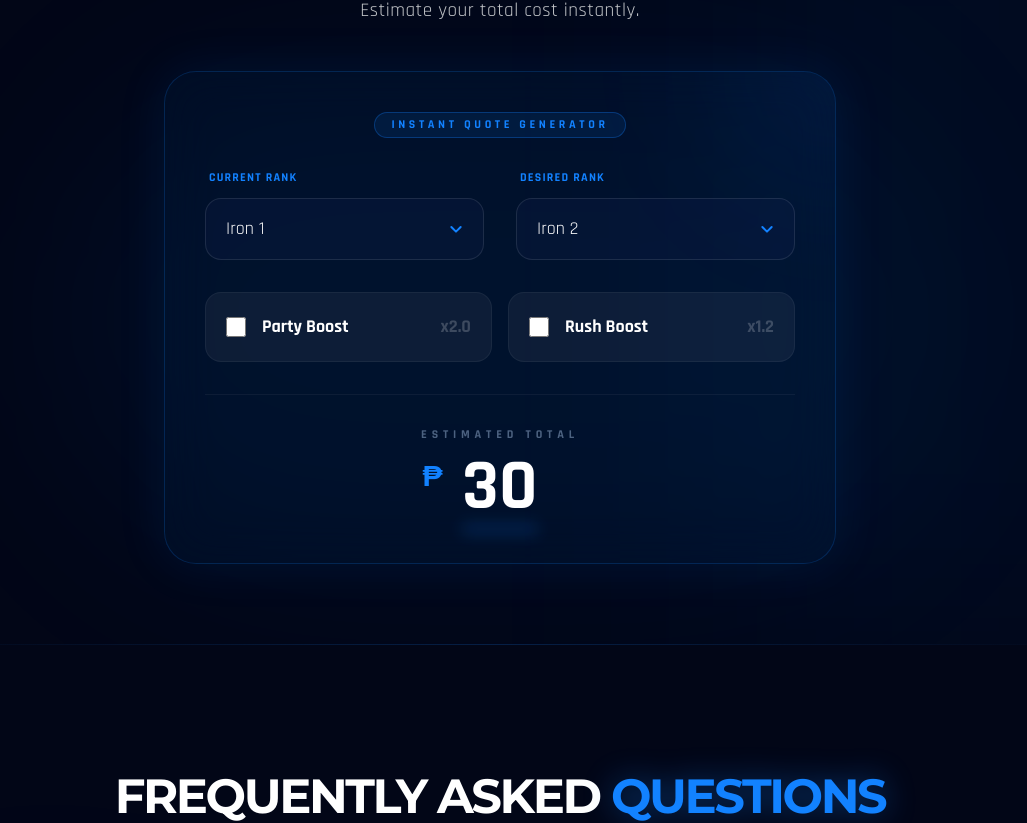
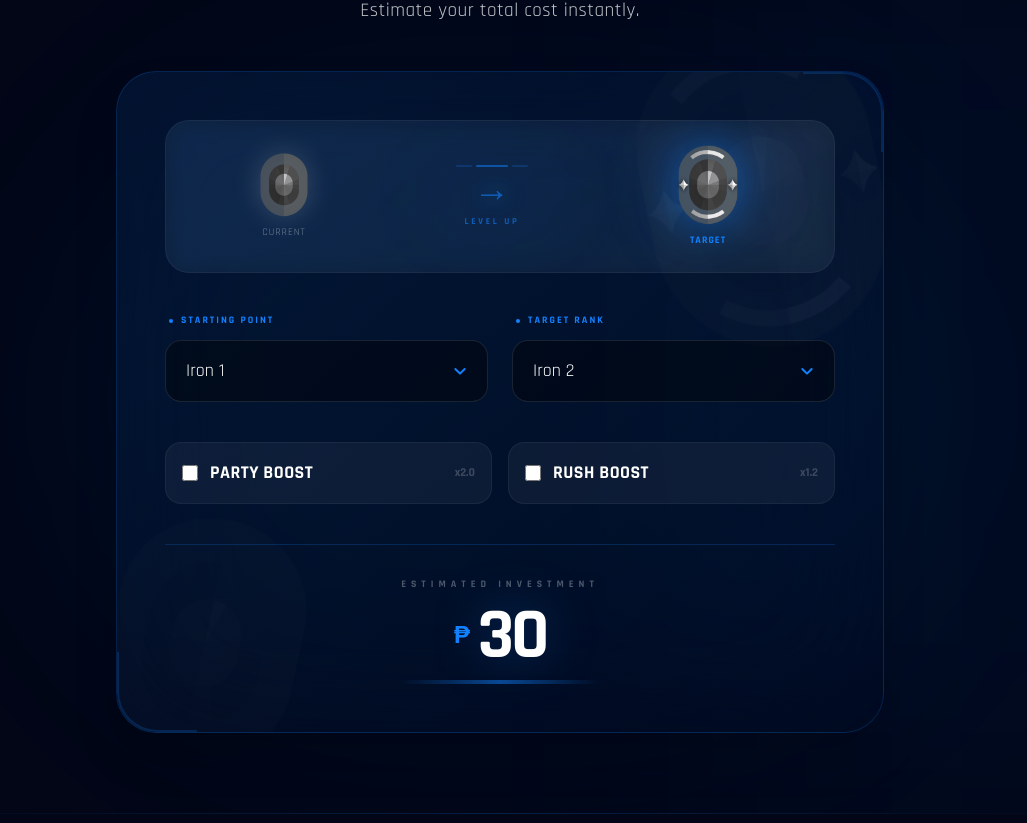
Before and after one commit to MCR-165/xe-boosting, a Next.js app: page / in a window 1280 px wide. Shown: the part 3140-3963 px from the top of the page, without its empty margins (140-1167 px from the left). Built offline with nearby package versions, Linux system fonts and the light colour scheme.

Commit message:
Visual Enhancement for BoostCalculator

```diff
--- a/components/pricing/BoostCalculator.tsx
+++ b/components/pricing/BoostCalculator.tsx
@@ -2,12 +2,24 @@
 
 import { useState } from 'react';
 import { ranks } from './rankData';
+
+// Helper to get icon path (matching your PriceCard logic)
+const getRankIcon = (rankName: string) => {
+  if (!rankName) return "";
+  let name = rankName.trim();
+  name = name.charAt(0).toUpperCase() + name.slice(1);
+  const cleanName = name.replace(/\s+/g, '_');
+  return `/ranks/${cleanName}_Rank.png`;
+};
 
 export default function BoostCalculator() {
   const [currentRank, setCurrentRank] = useState('iron1');
   const [desiredRank, setDesiredRank] = useState('iron2');
   const [partyBoost, setPartyBoost] = useState(false);
   const [rushBoost, setRushBoost] = useState(false);
+
+  const currentData = ranks.find(r => r.id === currentRank);
+  const desiredData = ranks.find(r => r.id === desiredRank);
 
   const calculatePrice = () => {
     const currentIndex = ranks.findIndex(r => r.id === currentRank);
@@ -36,104 +48,131 @@ export default function BoostCalculator() {
   const result = calculatePrice();
 
   return (
-    <div className="relative group p-10 bg-[#1282FF]/5 border border-[#1282FF]/20 rounded-[2rem] backdrop-blur-xl shadow-[0_0_50px_rgba(18,130,255,0.1)] max-w-2xl mx-auto overflow-hidden">
-      {/* Dynamic Background Ornament */}
-      <div className="absolute -top-24 -right-24 w-48 h-48 bg-[#1282FF]/10 blur-[80px] rounded-full pointer-events-none" />
+    <div className="relative group p-8 md:p-12 bg-gradient-to-br from-[#1282FF]/10 to-transparent border border-[#1282FF]/20 rounded-[2.5rem] backdrop-blur-3xl shadow-2xl max-w-3xl mx-auto overflow-hidden transition-all duration-500 hover:border-[#1282FF]/40">
 
-      <div className="relative z-10 space-y-8">
-        {/* Title Tag */}
-        <div className="flex justify-center">
-          <span className="px-4 py-1 rounded-full bg-[#1282FF]/10 border border-[#1282FF]/30 text-[#1282FF] font-rajdhani text-xs font-bold tracking-[0.3em] uppercase">
-            Instant Quote Generator
-          </span>
+      {/* 1. BACKGROUND WATERMARKS - Large low opacity rank icons */}
+      <div className="absolute -left-10 -bottom-10 w-64 h-64 opacity-[0.03] pointer-events-none rotate-12 transition-all duration-700 group-hover:scale-110">
+        <img src={getRankIcon(currentData?.name || "")} alt="" className="w-full h-full object-contain" />
+      </div>
+      <div className="absolute -right-10 -top-10 w-80 h-80 opacity-[0.05] pointer-events-none -rotate-12 transition-all duration-700 group-hover:scale-110">
+        <img src={getRankIcon(desiredData?.name || "")} alt="" className="w-full h-full object-contain" />
+      </div>
+
+      {/* 2. TACTICAL ACCENTS */}
+      <div className="absolute top-0 right-0 w-20 h-20 border-t-2 border-r-2 border-[#1282FF]/20 rounded-tr-[2.5rem]" />
+      <div className="absolute bottom-0 left-0 w-20 h-20 border-b-2 border-l-2 border-[#1282FF]/20 rounded-bl-[2.5rem]" />
+
+      <div className="relative z-10 space-y-10">
+
+        {/* 3. RANK PREVIEW HEADER - "The Journey" */}
+        <div className="flex items-center justify-around bg-white/5 p-6 rounded-3xl border border-white/5 backdrop-blur-md relative overflow-hidden">
+          {/* Subtle "Flow" Beam behind the arrow */}
+          <div className="absolute left-1/2 top-1/2 -translate-x-1/2 -translate-y-1/2 w-32 h-8 bg-[#1282FF]/10 blur-2xl rounded-full" />
+
+          <div className="text-center space-y-2 relative z-10">
+            <div className="relative w-16 h-16 mx-auto group-hover:scale-110 transition-transform duration-500">
+              <img src={getRankIcon(currentData?.name || "")} alt="" className="w-full h-full object-contain drop-shadow-[0_0_15px_rgba(255,255,255,0.2)]" />
+            </div>
+            <div className="font-rajdhani text-[10px] text-white/40 uppercase tracking-widest">Current</div>
+          </div>
+
+      {/* ADJUSTED: Larger, more aggressive Arrow transition */}
+      <div className="flex flex-col items-center relative z-10 px-4">
+        <div className="flex items-center gap-1 mb-1">
+            <div className="h-[2px] w-4 bg-[#1282FF]/20 rounded-full" />
+            <div className="h-[2px] w-8 bg-[#1282FF]/50 rounded-full" />
+            <div className="h-[2px] w-4 bg-[#1282FF]/20 rounded-full" />
         </div>
+        {/* Text-4xl size and Black weight for a "heavy" look */}
+        <span className="text-[#1282FF] text-4xl font-black animate-pulse drop-shadow-[0_0_10px_#1282FF]">
+          →
+        </span>
+        <div className="font-rajdhani text-[9px] font-bold text-[#1282FF] mt-1 tracking-[0.3em] uppercase opacity-60">Level Up</div>
+      </div>
 
-        {/* Input Grid */}
-        <div className="grid md:grid-cols-2 gap-8">
+      <div className="text-center space-y-2 relative z-10">
+        <div className="relative w-20 h-20 mx-auto group-hover:scale-110 transition-transform duration-500">
+          <div className="absolute inset-0 bg-[#1282FF]/30 blur-2xl rounded-full animate-pulse" />
+          <img src={getRankIcon(desiredData?.name || "")} alt="" className="relative w-full h-full object-contain drop-shadow-[0_0_20px_rgba(18,130,255,0.5)]" />
+        </div>
+        <div className="font-rajdhani text-[10px] text-[#1282FF] uppercase tracking-widest font-bold">Target</div>
+      </div>
+    </div>
+
+        {/* 4. SELECTION GRID */}
+        <div className="grid md:grid-cols-2 gap-6">
           <div className="space-y-3">
-            <label className="block font-montserrat text-xs font-black text-[#1282FF] uppercase tracking-widest ml-1">Current Rank</label>
+            <label className="flex items-center gap-2 font-montserrat text-[10px] font-black text-[#1282FF] uppercase tracking-[0.2em] ml-1">
+               <span className="w-1 h-1 bg-[#1282FF] rounded-full" /> Starting Point
+            </label>
             <div className="relative">
               <select
                 value={currentRank}
                 onChange={(e) => setCurrentRank(e.target.value)}
-                className="w-full bg-blue-950/20 border border-white/10 rounded-2xl px-5 py-4 text-white font-rajdhani text-lg focus:outline-none focus:border-[#1282FF] focus:ring-1 focus:ring-[#1282FF] transition-all appearance-none cursor-pointer"
+                className="w-full bg-black/40 border border-white/10 rounded-2xl px-5 py-4 text-white font-rajdhani text-lg focus:outline-none focus:border-[#1282FF] transition-all appearance-none cursor-pointer"
               >
                 {ranks.map(rank => (
-                  <option key={rank.id} value={rank.id} className="bg-[#020617] text-white">{rank.name}</option>
+                  <option key={rank.id} value={rank.id} className="bg-[#020617]">{rank.name}</option>
                 ))}
               </select>
-              <div className="absolute right-5 top-1/2 -translate-y-1/2 pointer-events-none text-[#1282FF]">
-                <svg className="w-4 h-4" fill="none" stroke="currentColor" viewBox="0 0 24 24"><path strokeLinecap="round" strokeLinejoin="round" strokeWidth="3" d="M19 9l-7 7-7-7" /></svg>
-              </div>
+              <div className="absolute right-5 top-1/2 -translate-y-1/2 text-[#1282FF]"><svg className="w-4 h-4" fill="none" stroke="currentColor" viewBox="0 0 24 24"><path strokeLinecap="round" strokeLinejoin="round" strokeWidth="3" d="M19 9l-7 7-7-7" /></svg></div>
             </div>
           </div>
 
           <div className="space-y-3">
-            <label className="block font-montserrat text-xs font-black text-[#1282FF] uppercase tracking-widest ml-1">Desired Rank</label>
+            <label className="flex items-center gap-2 font-montserrat text-[10px] font-black text-[#1282FF] uppercase tracking-[0.2em] ml-1">
+               <span className="w-1 h-1 bg-[#1282FF] rounded-full" /> Target Rank
+            </label>
             <div className="relative">
               <select
                 value={desiredRank}
                 onChange={(e) => setDesiredRank(e.target.value)}
-                className="w-full bg-blue-950/20 border border-white/10 rounded-2xl px-5 py-4 text-white font-rajdhani text-lg focus:outline-none focus:border-[#1282FF] focus:ring-1 focus:ring-[#1282FF] transition-all appearance-none cursor-pointer"
+                className="w-full bg-black/40 border border-white/10 rounded-2xl px-5 py-4 text-white font-rajdhani text-lg focus:outline-none focus:border-[#1282FF] transition-all appearance-none cursor-pointer"
               >
                 {ranks.map(rank => (
-                  <option key={rank.id} value={rank.id} className="bg-[#020617] text-white">{rank.name}</option>
+                  <option key={rank.id} value={rank.id} className="bg-[#020617]">{rank.name}</option>
                 ))}
               </select>
-              <div className="absolute right-5 top-1/2 -translate-y-1/2 pointer-events-none text-[#1282FF]">
-                <svg className="w-4 h-4" fill="none" stroke="currentColor" viewBox="0 0 24 24"><path strokeLinecap="round" strokeLinejoin="round" strokeWidth="3" d="M19 9l-7 7-7-7" /></svg>
-              </div>
+              <div className="absolute right-5 top-1/2 -translate-y-1/2 text-[#1282FF]"><svg className="w-4 h-4" fill="none" stroke="currentColor" viewBox="0 0 24 24"><path strokeLinecap="round" strokeLinejoin="round" strokeWidth="3" d="M19 9l-7 7-7-7" /></svg></div>
             </div>
           </div>
         </div>
 
-        {/* Multipliers - Updated Visuals */}
+        {/* 5. ADD-ONS */}
         <div className="grid grid-cols-1 md:grid-cols-2 gap-4">
-          <label className={`flex items-center justify-between p-5 border rounded-2xl cursor-pointer transition-all duration-300 ${partyBoost ? 'bg-[#1282FF]/10 border-[#1282FF]' : 'bg-white/5 border-white/5 hover:bg-white/10'}`}>
-            <div className="flex items-center space-x-4">
-              <input
-                type="checkbox"
-                checked={partyBoost}
-                onChange={(e) => setPartyBoost(e.target.checked)}
-                className="w-5 h-5 accent-[#1282FF] rounded border-none"
-              />
-              <span className="font-rajdhani text-lg font-bold text-white">Party Boost</span>
-            </div>
-            <span className={`font-montserrat text-lg font-black ${partyBoost ? 'text-[#1282FF]' : 'text-white/20'}`}>x2.0</span>
-          </label>
-
-          <label className={`flex items-center justify-between p-5 border rounded-2xl cursor-pointer transition-all duration-300 ${rushBoost ? 'bg-[#1282FF]/10 border-[#1282FF]' : 'bg-white/5 border-white/5 hover:bg-white/10'}`}>
-            <div className="flex items-center space-x-4">
-              <input
-                type="checkbox"
-                checked={rushBoost}
-                onChange={(e) => setRushBoost(e.target.checked)}
-                className="w-5 h-5 accent-[#1282FF] rounded border-none"
-              />
-              <span className="font-rajdhani text-lg font-bold text-white">Rush Boost</span>
-            </div>
-            <span className={`font-montserrat text-lg font-black ${rushBoost ? 'text-[#1282FF]' : 'text-white/20'}`}>x1.2</span>
-          </label>
+          {[
+            { id: 'party', label: 'Party Boost', val: partyBoost, set: setPartyBoost, mult: 'x2.0' },
+            { id: 'rush', label: 'Rush Boost', val: rushBoost, set: setRushBoost, mult: 'x1.2' }
+          ].map((item) => (
+            <label key={item.id} className={`flex items-center justify-between p-4 border rounded-2xl cursor-pointer transition-all duration-300 ${item.val ? 'bg-[#1282FF]/20 border-[#1282FF] shadow-[0_0_20px_rgba(18,130,255,0.1)]' : 'bg-white/5 border-white/5 hover:bg-white/10'}`}>
+              <div className="flex items-center space-x-3">
+                <input type="checkbox" checked={item.val} onChange={(e) => item.set(e.target.checked)} className="w-4 h-4 accent-[#1282FF]" />
+                <span className="font-rajdhani text-lg font-bold text-white uppercase tracking-wide">{item.label}</span>
+              </div>
+              <span className={`font-montserrat text-xs font-bold ${item.val ? 'text-[#1282FF]' : 'text-white/20'}`}>{item.mult}</span>
+            </label>
+          ))}
         </div>
 
-        {/* Result Area */}
-        <div className="pt-8 mt-4 border-t border-white/5">
+        {/* 6. FINAL PRICE */}
+        <div className="pt-8 border-t border-[#1282FF]/20 text-center">
           {result.error ? (
-            <div className="text-center font-rajdhani text-[#1282FF] text-lg font-bold italic animate-pulse">{result.error}</div>
+            <div className="font-rajdhani text-[#1282FF] text-lg font-bold italic animate-pulse tracking-widest uppercase">Target must be higher than current</div>
           ) : result.total === null ? (
-            <div className="text-center group-hover:scale-105 transition-transform duration-500">
-              <div className="font-rajdhani text-blue-200/40 text-xs uppercase tracking-[0.4em] mb-2 font-black">Estimate Status</div>
-              <div className="font-montserrat text-5xl font-black text-transparent bg-clip-text bg-gradient-to-r from-white to-[#1282FF]">NEGOTIABLE</div>
-              <p className="font-rajdhani text-blue-200/60 text-sm mt-3 uppercase tracking-widest">Connect with us for Immortal+ Ranking</p>
+            <div className="space-y-1">
+              <div className="font-montserrat text-5xl font-black text-white tracking-tighter italic">NEGOTIABLE</div>
+              <p className="font-rajdhani text-[#1282FF] text-[10px] uppercase tracking-[0.3em]">Contact Support for High-Tier Pricing</p>
             </div>
           ) : (
-            <div className="text-center group-hover:scale-105 transition-transform duration-500">
-              <div className="font-rajdhani text-blue-200/40 text-xs uppercase tracking-[0.4em] mb-2 font-black">Estimated Total</div>
-              <div className="font-montserrat text-7xl font-black text-white inline-block relative">
-                <span className="text-[#1282FF] text-3xl absolute -left-10 top-2">₱</span>
-                {result.total.toLocaleString(undefined, { minimumFractionDigits: 0, maximumFractionDigits: 0 })}
-                <div className="absolute -bottom-2 left-0 w-full h-1 bg-[#1282FF] rounded-full blur-sm opacity-50" />
+            <div className="relative inline-block group/price">
+              <div className="font-rajdhani text-white/30 text-[10px] uppercase tracking-[0.5em] mb-2 font-bold">Estimated Investment</div>
+              <div className="flex items-center justify-center gap-2">
+                <span className="text-[#1282FF] text-2xl font-black font-montserrat">₱</span>
+                <span className="text-7xl font-montserrat font-black text-white tracking-tighter drop-shadow-[0_0_25px_rgba(18,130,255,0.3)]">
+                   {result.total.toLocaleString()}
+                </span>
               </div>
+              <div className="h-1 w-full bg-gradient-to-r from-transparent via-[#1282FF] to-transparent mt-2 rounded-full opacity-50" />
             </div>
           )}
         </div>
```
